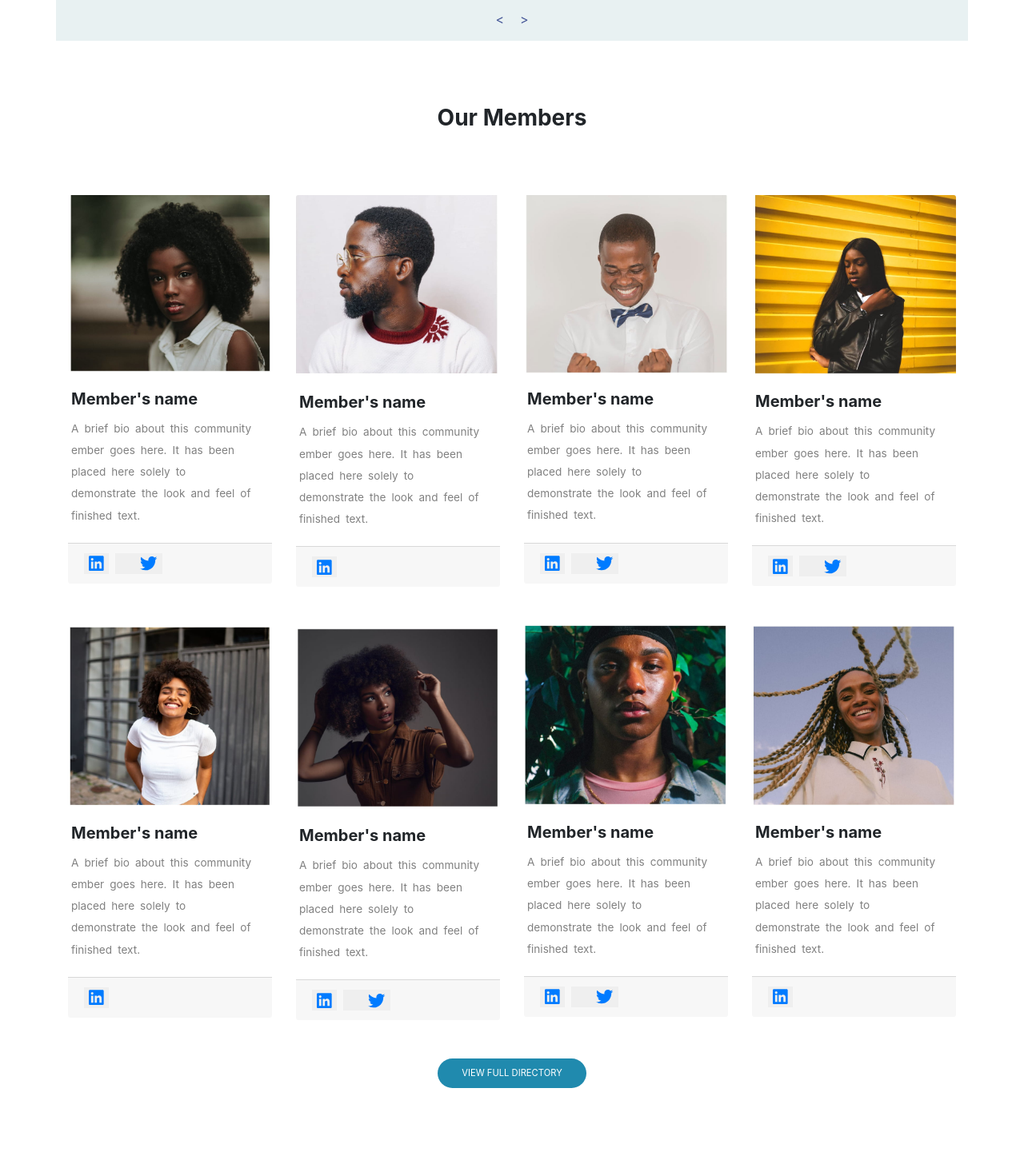
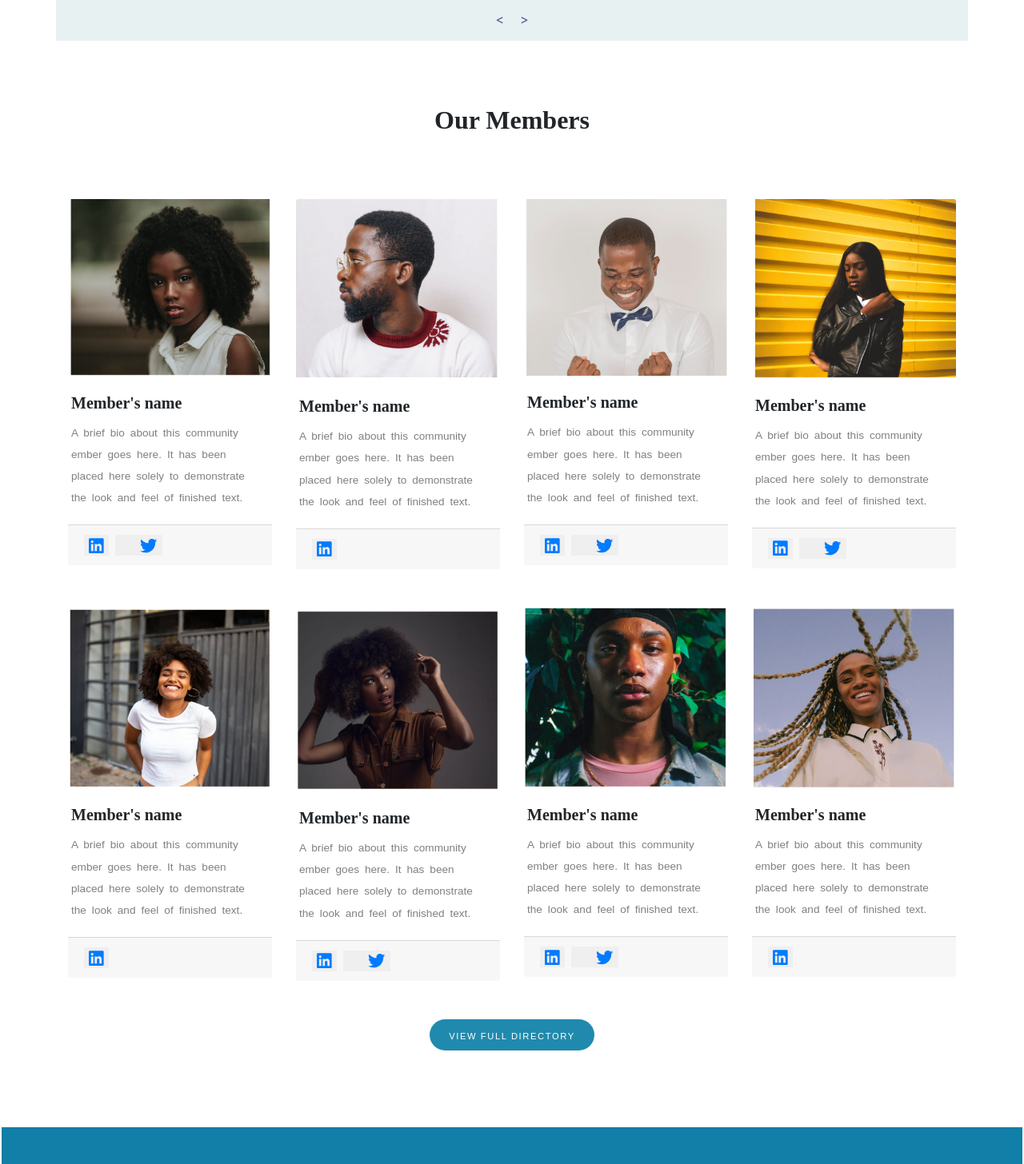
Before and after one commit to tundeiness/Blacks-In-AI, a React (Create React App) app: page / in a window 1280 px wide. Shown: the part 1960-3416 px from the top of the page at 80% size. Built offline with nearby package versions, Linux system fonts and the light colour scheme.

Commit message:
edit member list heading font
edit full directory button

```diff
--- a/src/index.css
+++ b/src/index.css
@@ -233,7 +233,9 @@ code {
   text-align: center;
   margin-top: 2rem;
   margin-bottom: 5rem;
+  font-size: 2rem;
   font-weight: bolder;
+  font-family: 'PT Serif', serif;
 }
 
 .single-card {
@@ -244,9 +246,15 @@ code {
   border: none !important;
 }
 
+/* font-family: 'Overpass', sans-serif; */
+
+/* font-family: 'PT Serif', serif; */
+
+
 .card-body > h5 {
   font-weight: bold;
   margin-left: -16px !important;
+  font-family: 'PT Serif', serif;
 }
 
 .card-body > p {
@@ -255,6 +263,7 @@ code {
   word-spacing: .2rem;
   color: gray;
   margin-left: -16px !important;
+  font-family: 'Overpass', sans-serif;
 }
 
 .card-footer > button {
@@ -267,11 +276,16 @@ code {
   border: none;
   border-radius: 2.5rem;
   color: white;
-  padding: 10px 30px;
+  padding-top: .8rem;
+  padding-bottom: .6rem;
+  padding-left: 1.5rem;
+  padding-right: 1.5rem;
+  letter-spacing: .1rem;
   text-align: center;
   text-decoration: none;
   display: inline-block;
   font-size: .7rem;
+  font-family: 'Overpass', sans-serif;
   /* margin: 2px 1px; */
   cursor: pointer;
   text-transform: uppercase;
```
